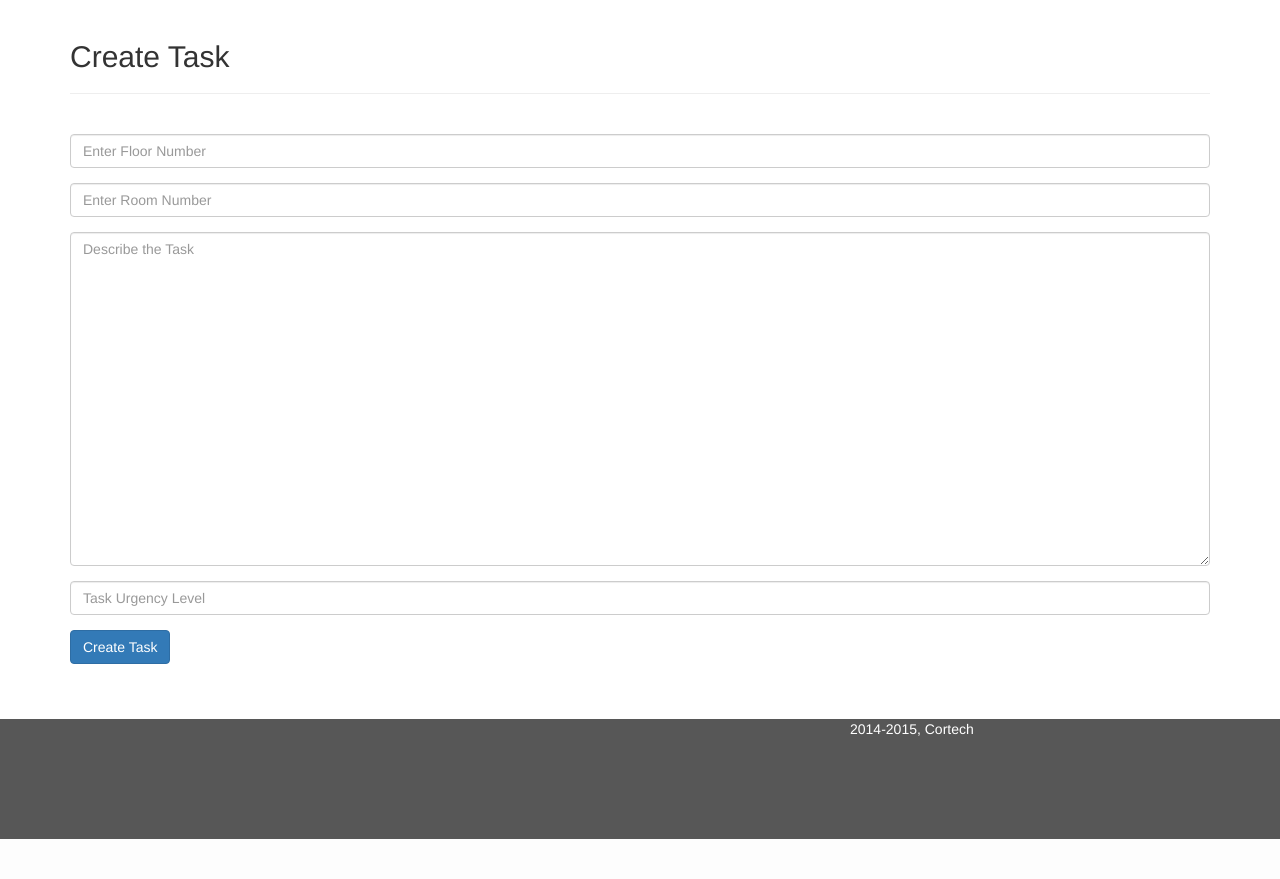
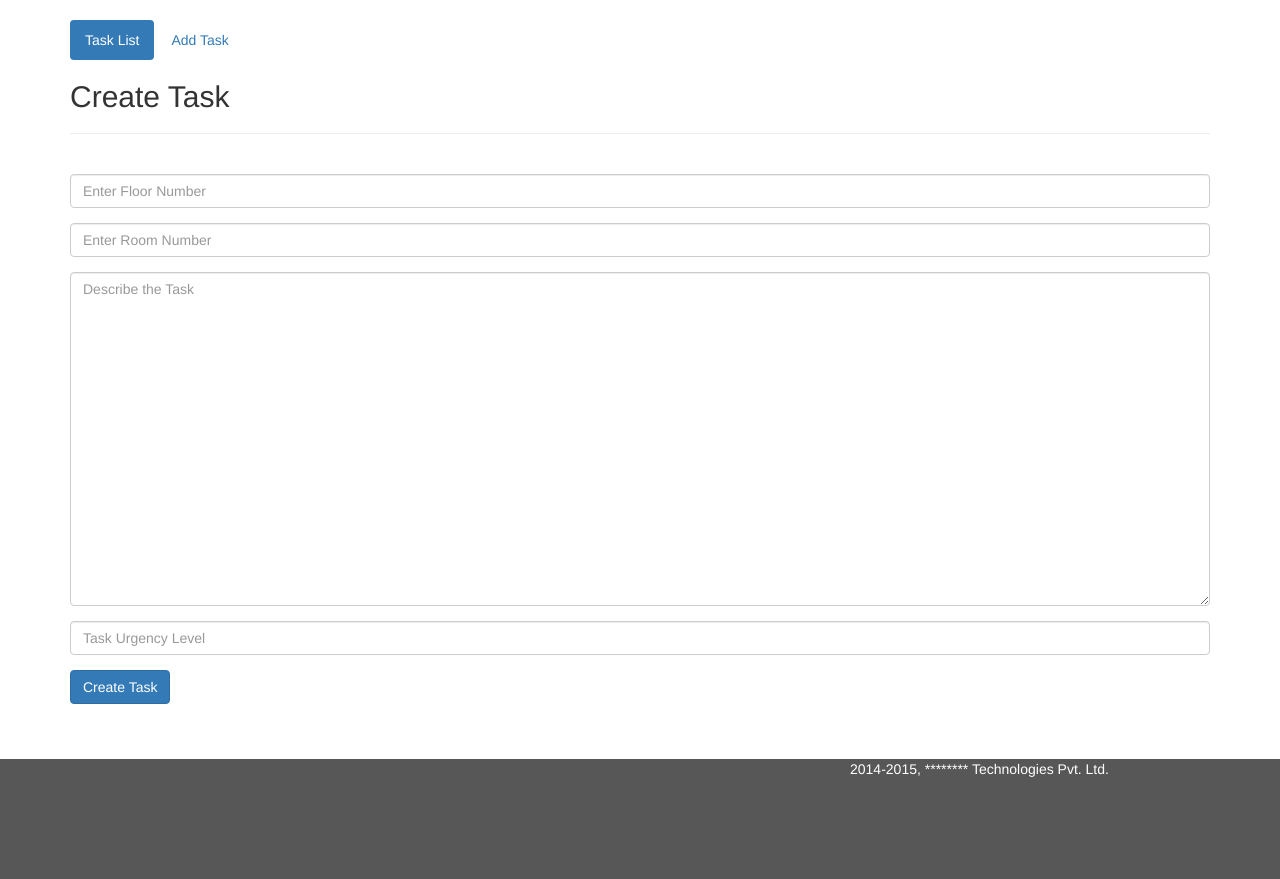
Before and after one commit to sachin11mk/fixit, a Django app: a page that uses templates/base.html in a window 1280 px wide. Shown: the part 77-956 px from the top of the page. Before the commit the page ends 916 px from the top, so only its background shows below. Run offline with Django 3.2, Linux system fonts and the light colour scheme; parts of the project's set-up code (start-up, migrations or seed data) failed here and were passed over; some libraries are stand-ins or nearby versions.

Commit message:
added nav bar

```diff
--- a/fixit/settings.py
+++ b/fixit/settings.py
@@ -20,7 +20,7 @@ BASE_DIR = os.path.dirname(os.path.dirname(__file__))
 SECRET_KEY = 'axg__p4v-z$7(-c#$*1-q^x)&x5*me4kqeknjzc9=ny^ag7^r_'
 
 # SECURITY WARNING: don't run with debug turned on in production!
-DEBUG = False
+DEBUG = False #True
 
 TEMPLATE_DEBUG = True
 
--- a/fixit/views.py
+++ b/fixit/views.py
@@ -68,4 +68,5 @@ def handle404(request):
     return render(request,'404.html')
 
 def handle500(request):
+    print "RESESESDSDSDS***********"
     return render(request,'500.html')
--- a/taskq/templates/add_task.html
+++ b/taskq/templates/add_task.html
@@ -5,11 +5,12 @@
     <h2> Create Task </h2>
     <hr class="dotted" />
     <br/>
+    {%url add_task as add_task%}
     <form method="POST"
 {%comment%}
     enctype="multipart/form-data"
 {%endcomment%}
-        class="form-horizontal" role="form" action="{%url create_task %}">
+        class="form-horizontal" role="form" action="{{add_task}}">
 
         <div class="form-group">
         <!--
--- a/templates/base.html
+++ b/templates/base.html
@@ -34,6 +34,13 @@
         </div>
     </div>
 
+    <div class="container">
+        <ul class="nav nav-pills">
+          <li role="presentation" class="active"><a href="#">Task List</a></li>
+          <li role="presentation"><a href="#">Add Task</a></li>
+        </ul>
+    </div>
+
     <div class="container main-div">
         <div class="row">
             <div class="col-xs-12 col-sm-12">
@@ -50,7 +57,9 @@
         <div class="container">
             <div class="row">
                 <div class="col-xs-4 col-sm-4 col-xs-offset-8 col-sm-offset-8">
-                    2014-2015, Cortech
+                    <p>
+                        2014-2015, ******** Technologies Pvt. Ltd.
+                    </p>
                 </div>
             </div>
         </div>
```
Also changed, not shown: templates/400.html (+7 -3 lines), templates/403.html (+7 -3 lines), templates/404.html (+7 -3 lines), templates/500.html (+7 -3 lines).
